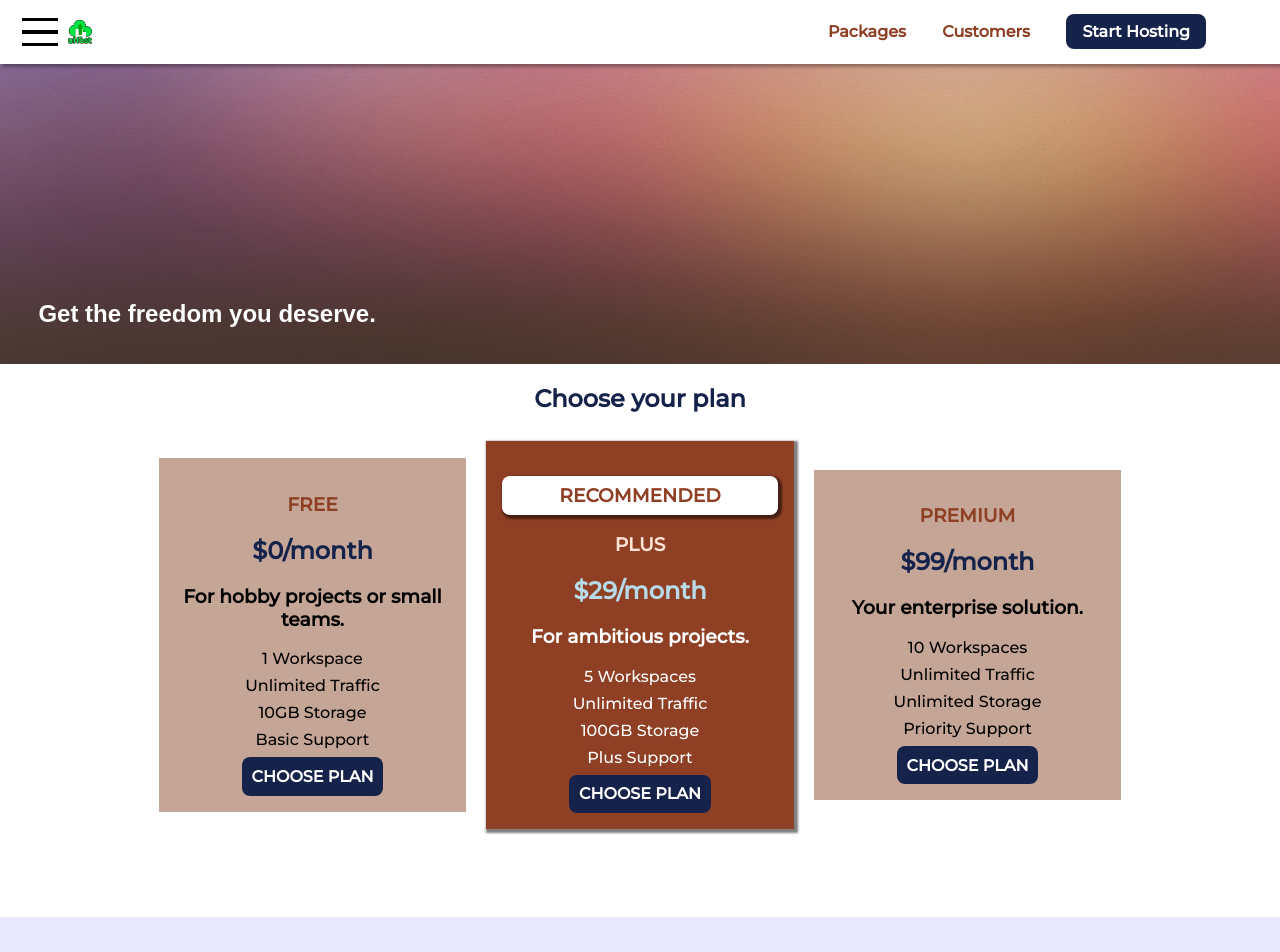
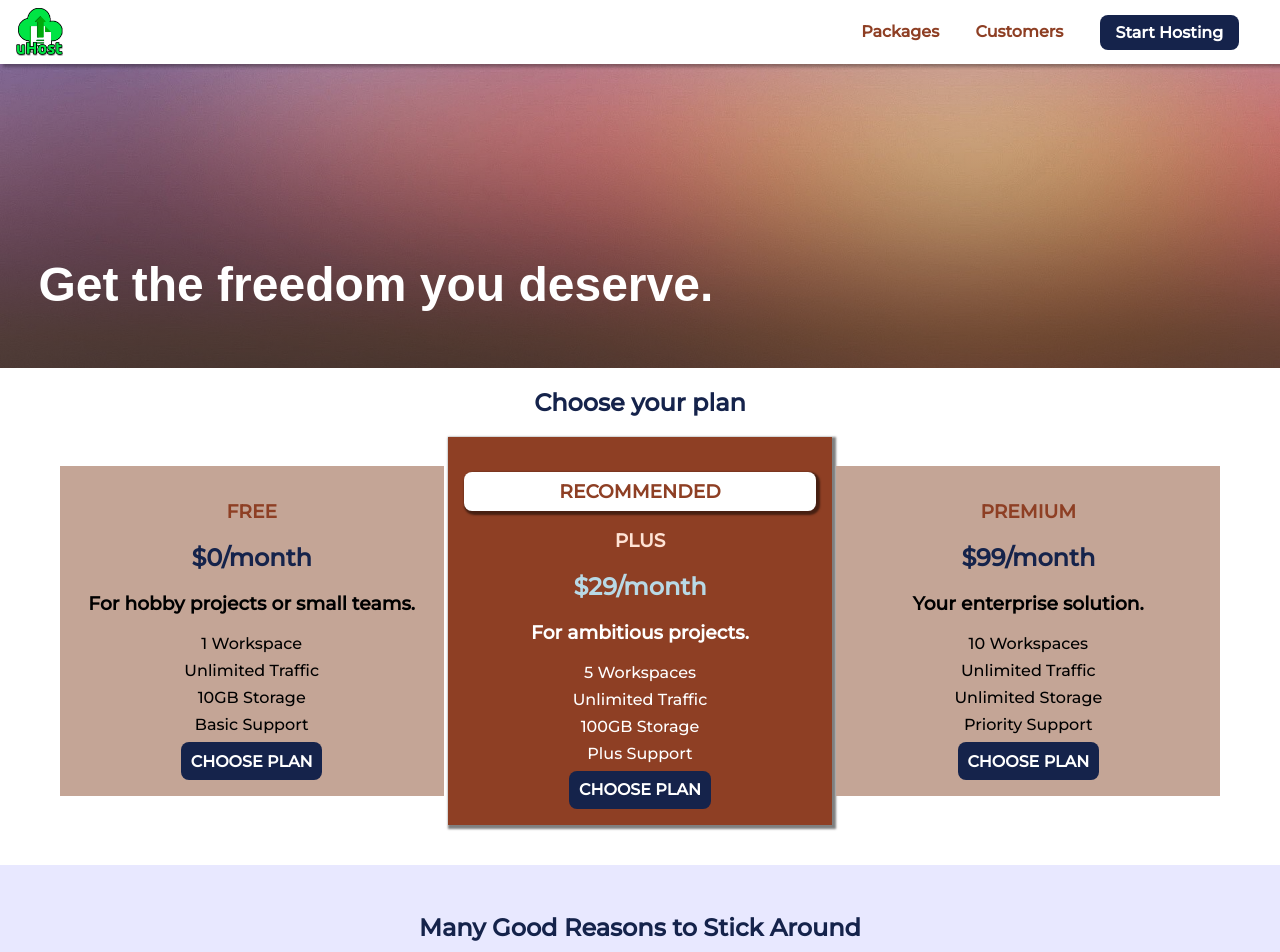
Before and after one commit to Colebeal/Udemy-CSS, a plain HTML site: page index.html in a window 1280 px wide. Shown: the top 952 px of the page. Drawn offline with Linux system fonts and the light colour scheme; a web font is replaced by a local one.

Commit message:
End of section 10
This section made sure that we understood the responsive design and changed our css to be mobile first.

```diff
--- a/customers/customers.css
+++ b/customers/customers.css
@@ -1,22 +1,20 @@
+main {
+  padding-top: 2.5rem;
+}
+
 .testimonial {
     font-size: 1.2rem;
-    margin: 3rem 0;
   }
-
+/*
   .testimonial__list {
     width: 80%;
     margin: auto;
-  }
+  } */
 
-  .testimonial:first-of-type {
-    margin-top: 6rem;
-  }
 
   .testimonial__image-container {
-    width: 65%;
-    max-width: 580px;
-    display: inline-block;
-    vertical-align: middle;
+    width: 100%;
+    max-width: 40rem;
     box-shadow: 3px 3px 5px 3px rgba(0, 0, 0, .3);
   }
 
@@ -28,9 +26,9 @@
   .testimonial__info {
     text-align: right;
     padding: 0.9rem;
-    display: inline-block;
-    vertical-align: middle;
-    width: 20%;
+    /* display: inline-block; */
+    /* vertical-align: middle;
+    width: 20%; */
   }
 
   #customer-2.testimonial {
@@ -66,3 +64,24 @@
   .testimonial__text {
     margin: 0.2rem;
   }
+
+  @media (min-width: 40rem) {
+
+    .testimonial {
+      margin: 3rem auto;
+      max-width: 1500px;
+    }
+
+  .testimonial__image-container {
+    display: inline-block;
+    vertical-align: middle;
+    width: 66%;
+  }
+
+  .testimonial__info {
+    display: inline-block;
+    vertical-align: middle;
+    width: 20%;
+  }
+
+  }
--- a/index.html
+++ b/index.html
@@ -5,6 +5,7 @@
 <head>
     <meta charset="UTF-8">
     <meta http-equiv="X-UA-Compatible" content="ie=edge">
+    <meta name="viewport" content="width=device-width, initial-scale=1.0">
     <title>uHost</title>
     <link rel="shortcut icon" href="favicon.png">
     <link href="https://fonts.googleapis.com/css2?family=Sofia+Sans:wght@900&display=swap" rel="stylesheet">
@@ -114,7 +115,7 @@
         <section id="key-features">
             <h1 class="section-title">Many Good Reasons to Stick Around</h1>
             <ul class="key-feature__list">
-                <li class="key-feature ">
+                <li class="key-feature">
                     <div class="key-feature__image">
                         <svg viewBox="0 0 512 512">
                             <path style="fill:#F09B24;" d="M344,248h-32V112c0-4.418-3.582-8-8-8h-40c-4.418,0-8,3.582-8,8s3.582,8,8,8h32v128h-32  c-4.418,0-8,3.582-8,8s3.582,8,8,8h32v128h-32c-4.418,0-8,3.582-8,8s3.582,8,8,8h40c4.418,0,8-3.582,8-8V264h32c4.418,0,8-3.582,8-8  S348.418,248,344,248z"
--- a/main.css
+++ b/main.css
@@ -7,15 +7,9 @@
     background-clip: border-box; */
     /* background-image: radial-gradient(ellipse closest-corner at 30% 50%, purple, rgb(255, 94, 0), rgb(89, 0, 255)); */
     width: 100vw;
-    height: 40vh;
+    height: 33vh;
     padding: 10px;
-    margin-top: 2.75rem;
     position: relative;
-}
-
-.section-title {
-    color: #15234B;
-    text-align: center;
 }
 
 #product-overview h1 {
@@ -24,28 +18,44 @@
     position: absolute;
     bottom: 5%;
     left: 3%;
+    font-size: 1.6rem;
 }
 
-.plan__list{
-    width: 80%;
+@media (min-width: 40rem) and (min-height: 40rem) {
+    #product-overview {
+        height: 40vh;
+        background-position: 10% 75%;
+    }
+
+    #product-overview h1 {
+        font-size: 3rem;
+    }
+}
+
+
+.section-title {
+    color: #15234B;
+    text-align: center;
+}
+
+/* .plan__list{
+    width: 100%;
     margin: auto;
     text-align: center;
-}
+} */
 
 .plan {
     background: #C4A596;
     text-align: center;
     padding: 1rem;
-    margin: 0.5rem;
-    display: inline-block;
-    width: 30%;
-    vertical-align: middle;
+    margin: 0.5rem 0;
+    width: 100%;
 }
 
 .plan--higlighted{
     background: #8e3f24;
     color: white;
-    box-shadow: 2px 2px 2px 2px rgba(0, 0, 0, 0.5);
+    /* box-shadow: 2px 2px 2px 2px rgba(0, 0, 0, 0.5); */
 }
 
 .plan__annotation{
@@ -81,10 +91,31 @@
     margin: 0.5rem 0;
 }
 
+@media (min-width: 40rem) {
+    .plan__list{
+        width: 100%;
+        margin: auto;
+        text-align: center;
+    }
+
+    .plan {
+        display: inline-block;
+        width: 30%;
+        margin: auto;
+        vertical-align: middle;
+        min-width: 13rem;
+        max-width: 25rem;
+    }
+
+    .plan--higlighted{
+          box-shadow: 2px 2px 2px 2px rgba(0, 0, 0, 0.5);
+    }
+}
+
 #key-features {
     background: #E8E8FF;
     padding: 1rem;
-    margin-top: 5rem;
+    margin-top: 2.5rem;
 
 }
 
@@ -97,12 +128,6 @@
     margin: 0;
     padding: 0;
     text-align: center;
-}
-
-.key-feature {
-    display: inline-block;
-    width: 30%;
-    vertical-align: top;
 }
 
 .key-feature__image {
@@ -121,6 +146,16 @@
     text-align: center;
     font-size: 1.2rem;
 
+}
+
+@media (min-width:40rem) {
+
+    .key-feature {
+        display: inline-block;
+        width: 30%;
+        vertical-align: top;
+        max-width: 25rem;
+    }
 }
 
 /* JavaScript Modal */
--- a/packages/packages.css
+++ b/packages/packages.css
@@ -98,3 +98,22 @@ main {
 #premium .package__subtitle {
     color: #cbcbe0;
 }
+
+@media (min-width: 40rem) {
+
+    main {
+        margin-left: auto;
+        margin-right: auto;
+      max-width: 1500px;
+    }
+}
+
+@media (min-width: 1500px) {
+    .package {
+        border-left: 4px solid #15234B;;
+    }
+
+    #free {
+        border-right: 4px solid #15234B;;
+    }
+}
--- a/shared.css
+++ b/shared.css
@@ -10,6 +10,12 @@ body{
 body::-webkit-scrollbar {
     width: 0;
 }
+
+main {
+    min-height: calc(100vh - 3rem - 8rem);
+    margin-top: 3rem;
+}
+
 
 .backdrop {
     display: none;
@@ -67,22 +73,17 @@ body::-webkit-scrollbar {
     color: #15234B;
     text-decoration: none;
     font-weight: bold;
-    font-size: 1.5rem;
-    height: 1.5rem;
+    height: 3rem;
     display: inline-block;
     vertical-align: middle;
 }
 
 .main-header__brand img {
     height: 100%;
-
 }
 
 .main-nav {
-    display: inline-block;
-    text-align: right;
-    width: calc(100% - 122px);
-    vertical-align: middle;
+    display: none;
 }
 
 .main-nav__items {
@@ -128,6 +129,29 @@ body::-webkit-scrollbar {
     border: none;
 
 }
+
+@media (min-width:40rem){
+    .toggle-button{
+        display: none;
+    }
+
+    .main-header__brand {
+        height: 3rem;
+    }
+
+    .main-header__brand img {
+        height: 100%;
+    }
+
+    .main-nav {
+        display: inline-block;
+        text-align: right;
+        width: calc(100% - 60px);
+        vertical-align: middle;
+    }
+
+}
+
 /* FOOTER STYLES */
 
 .main-footer {
@@ -145,8 +169,8 @@ body::-webkit-scrollbar {
 }
 
 .main-footer__link {
-    display: inline-block;
-    margin: 0 1rem;
+    display: block;
+    margin: 1rem 0;
 }
 
 .main-footer__link a {
@@ -159,6 +183,13 @@ body::-webkit-scrollbar {
     color: #E8E8FF;
     cursor: pointer;
 
+}
+
+@media (min-width:40rem) {
+    .main-footer__link {
+        display: inline-block;
+        margin: 0 1rem;
+    }
 }
 
 /* Moblie Navigation */
```
Also changed, not shown: packages/index.html (+2 -0 lines).
